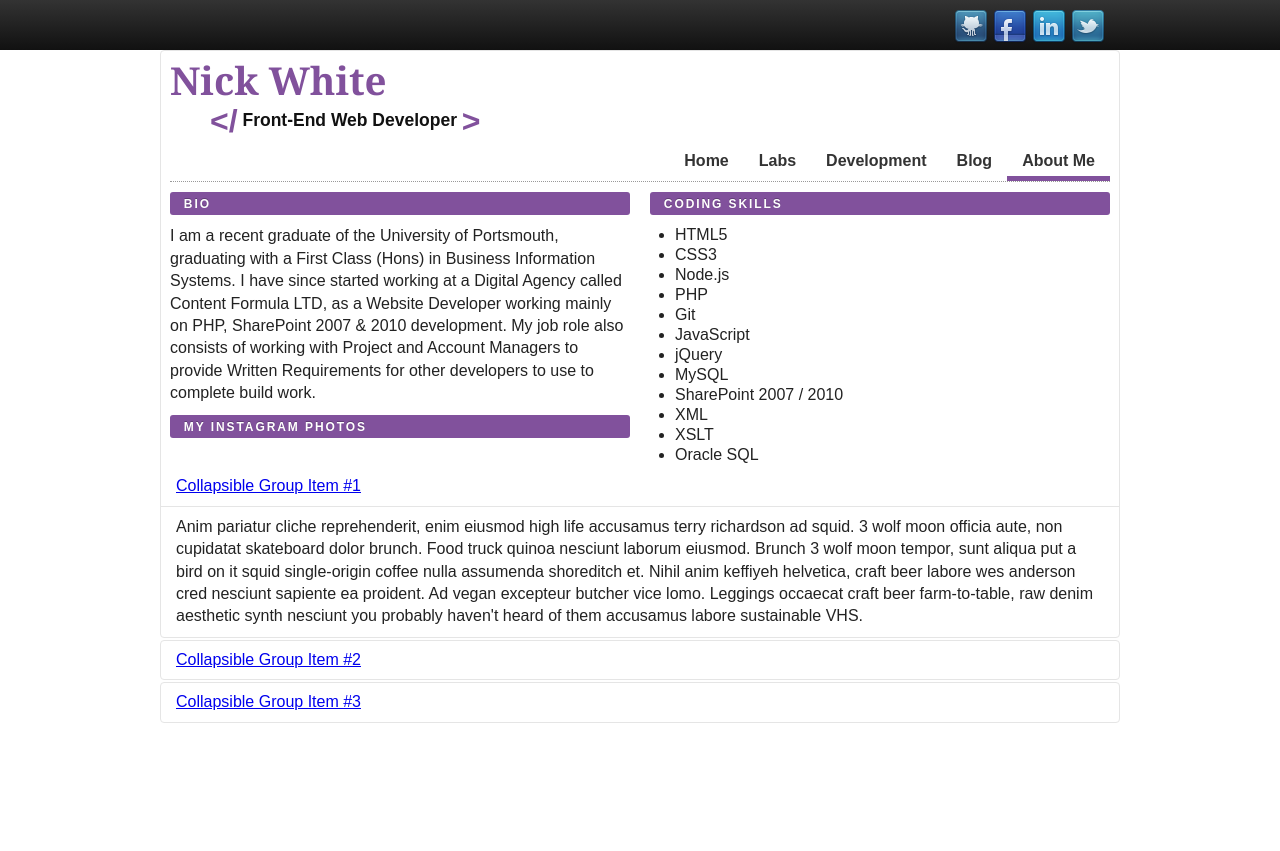
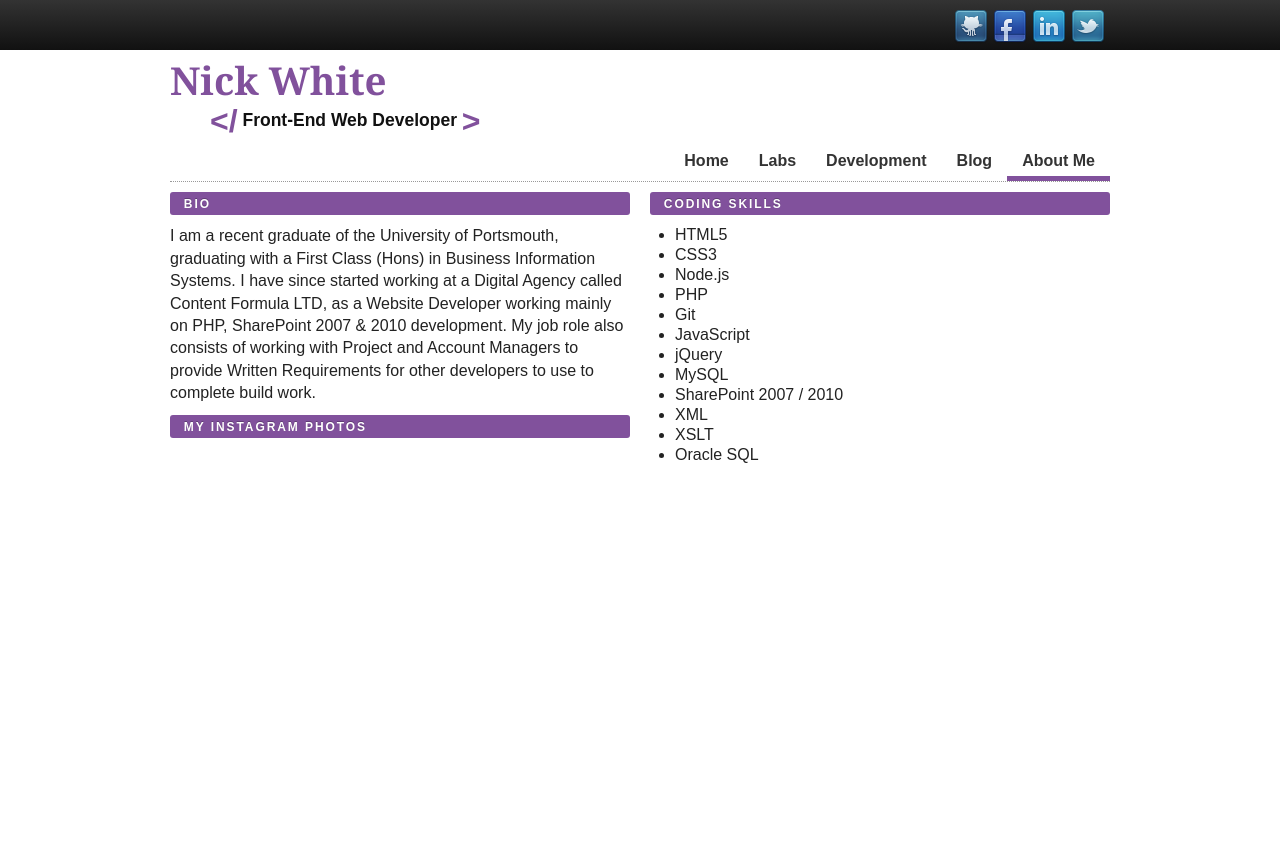
Before and after one commit to nwhite89/Toxic-Designs, a CodeIgniter app: page /portfolio/about-me in a window 1280 px wide. Shown: the top 851 px of the page. Run offline with CodeIgniter, Linux system fonts and the light colour scheme; data that the repository does not hold is empty; some libraries are stand-ins or nearby versions.

Commit message:
look at setting up accordion for About us page

```diff
--- a/application/views/about.php
+++ b/application/views/about.php
@@ -1,15 +1,15 @@
     <div id="about-accordion">
         <div class="eight columns about-section">
-            <span class="label about bio">Bio</span>
-            <p>
+            <span class="label about bio" data-toggle="collapse" data-parent="#about-accordion" href="#collapseOne">Bio</span>
+            <p id="collapseOne">
                 I am a recent graduate of the University of Portsmouth, graduating with a First Class (Hons)
                 in Business Information Systems. I have since started working at a Digital Agency called Content Formula LTD,
                 as a Website Developer working mainly on PHP, SharePoint 2007 &amp; 2010 development. My job role also consists
                 of working with Project and Account Managers to provide Written Requirements for other developers to use to complete
                 build work.
             </p>
-            <span class="label about instagram">My Instagram Photos</span>
-            <div class="instagram-photos">
+            <span class="label about instagram" data-toggle="collapse" data-parent="#about-accordion" href="#collapseTwo">My Instagram Photos</span>
+            <div class="instagram-photos" id="collapseTwo">
                 <?php
                 foreach ($instagram as $key => $value) {
                     echo '<div class="photo" style="background-image: url('. $value .')"></div>';
@@ -18,10 +18,9 @@
                 ?>
             </div>
         </div>
-
         <div class="eight columns about-section">
-            <span class="label about experience">Coding Skills</span>
-            <ul>
+            <span class="label about experience" data-toggle="collapse" data-parent="#about-accordion" href="#collapseThree">Coding Skills</span>
+            <ul id="collapseThree">
                 <li>HTML5</li>
                 <li>CSS3</li>
                 <li>Node.js</li>
@@ -37,42 +36,4 @@
             </ul>
         </div>
     </div><!--#about-acccordion-->
-    <div class="accordion" id="accordion2">
-                <div class="accordion-group">
-                  <div class="accordion-heading">
-                    <a class="accordion-toggle" data-toggle="collapse" data-parent="#accordion2" href="#collapseOne">
-                      Collapsible Group Item #1
-                    </a>
-                  </div>
-                  <div id="collapseOne" class="accordion-body in collapse" style="height: auto;">
-                    <div class="accordion-inner">
-                      Anim pariatur cliche reprehenderit, enim eiusmod high life accusamus terry richardson ad squid. 3 wolf moon officia aute, non cupidatat skateboard dolor brunch. Food truck quinoa nesciunt laborum eiusmod. Brunch 3 wolf moon tempor, sunt aliqua put a bird on it squid single-origin coffee nulla assumenda shoreditch et. Nihil anim keffiyeh helvetica, craft beer labore wes anderson cred nesciunt sapiente ea proident. Ad vegan excepteur butcher vice lomo. Leggings occaecat craft beer farm-to-table, raw denim aesthetic synth nesciunt you probably haven't heard of them accusamus labore sustainable VHS.
-                    </div>
-                  </div>
-                </div>
-                <div class="accordion-group">
-                  <div class="accordion-heading">
-                    <a class="accordion-toggle" data-toggle="collapse" data-parent="#accordion2" href="#collapseTwo">
-                      Collapsible Group Item #2
-                    </a>
-                  </div>
-                  <div id="collapseTwo" class="accordion-body collapse" style="height: 0px;">
-                    <div class="accordion-inner">
-                      Anim pariatur cliche reprehenderit, enim eiusmod high life accusamus terry richardson ad squid. 3 wolf moon officia aute, non cupidatat skateboard dolor brunch. Food truck quinoa nesciunt laborum eiusmod. Brunch 3 wolf moon tempor, sunt aliqua put a bird on it squid single-origin coffee nulla assumenda shoreditch et. Nihil anim keffiyeh helvetica, craft beer labore wes anderson cred nesciunt sapiente ea proident. Ad vegan excepteur butcher vice lomo. Leggings occaecat craft beer farm-to-table, raw denim aesthetic synth nesciunt you probably haven't heard of them accusamus labore sustainable VHS.
-                    </div>
-                  </div>
-                </div>
-                <div class="accordion-group">
-                  <div class="accordion-heading">
-                    <a class="accordion-toggle" data-toggle="collapse" data-parent="#accordion2" href="#collapseThree">
-                      Collapsible Group Item #3
-                    </a>
-                  </div>
-                  <div id="collapseThree" class="accordion-body collapse" style="height: 0px;">
-                    <div class="accordion-inner">
-                      Anim pariatur cliche reprehenderit, enim eiusmod high life accusamus terry richardson ad squid. 3 wolf moon officia aute, non cupidatat skateboard dolor brunch. Food truck quinoa nesciunt laborum eiusmod. Brunch 3 wolf moon tempor, sunt aliqua put a bird on it squid single-origin coffee nulla assumenda shoreditch et. Nihil anim keffiyeh helvetica, craft beer labore wes anderson cred nesciunt sapiente ea proident. Ad vegan excepteur butcher vice lomo. Leggings occaecat craft beer farm-to-table, raw denim aesthetic synth nesciunt you probably haven't heard of them accusamus labore sustainable VHS.
-                    </div>
-                  </div>
-                </div>
-              </div>
 </div><!--#container-->
```
